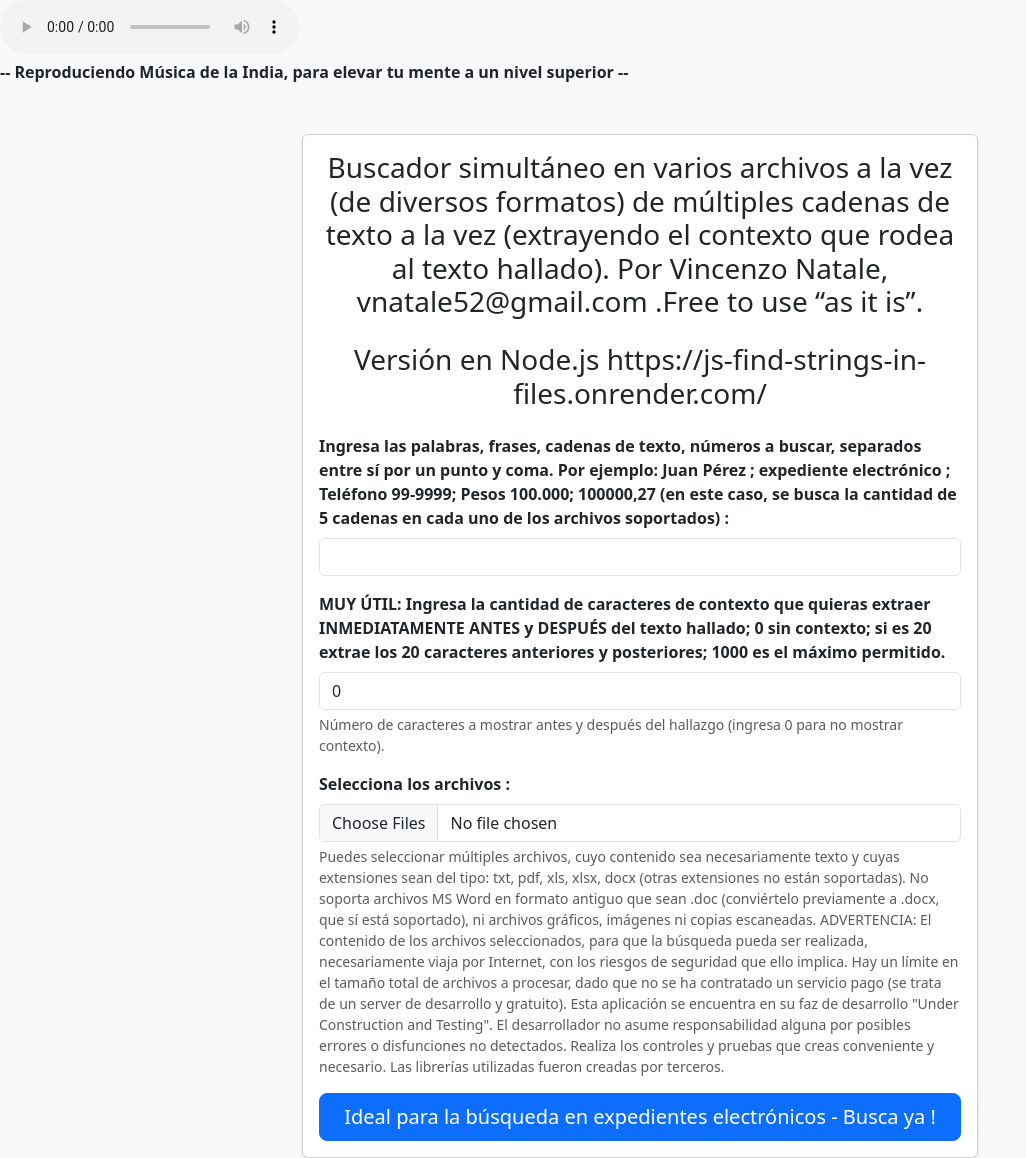
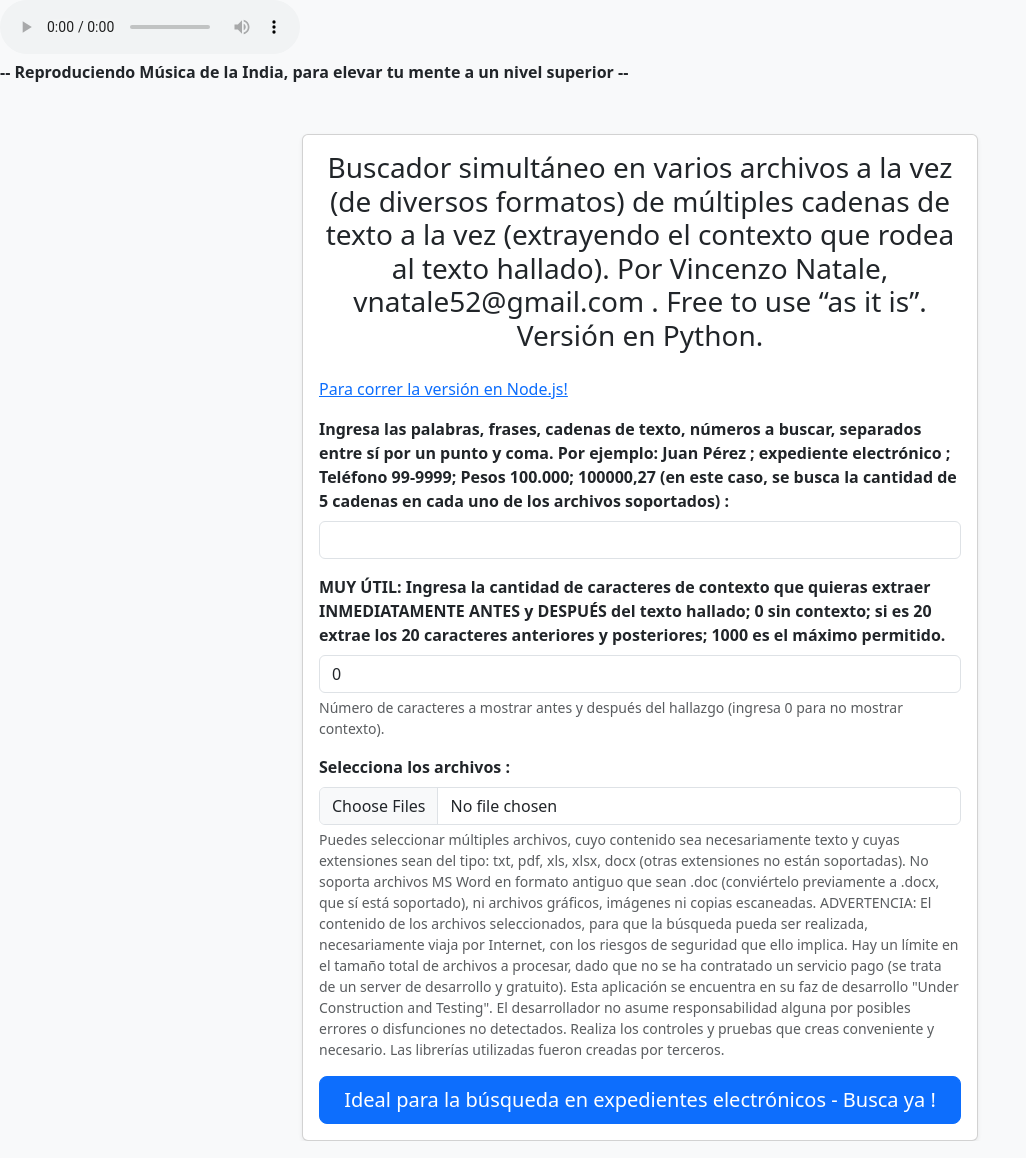
Before and after one commit to vnatale52/Find_Strings_in_Files, a Flask app: page / in a window 1280 px wide. Shown: the whole page, without its empty margins (0-1026 px from the left). Run offline with Flask 3, Linux system fonts and the light colour scheme.

Commit message:
Agregado link a la versión en Node.js

```diff
--- a/templates/index.html
+++ b/templates/index.html
@@ -21,8 +21,9 @@
     <div class="container">
         <div class="card shadow-sm">
             <div class="card-body">
-                <h3 class="card-title text-center mb-4">Buscador simultáneo en varios archivos a la vez (de diversos formatos) de múltiples cadenas de texto a la vez (extrayendo el contexto que rodea al texto hallado).  Por Vincenzo Natale, vnatale52@gmail.com .Free to use “as it is”. </h3>
-                <h3 class="card-title text-center mb-4">Versión en Node.js  https://js-find-strings-in-files.onrender.com/ </h3>
+                <h3 class="card-title text-center mb-4">Buscador simultáneo en varios archivos a la vez (de diversos formatos) de múltiples cadenas de texto a la vez (extrayendo el contexto que rodea al texto hallado).  Por Vincenzo Natale, vnatale52@gmail.com  . Free to use “as it is”. Versión en Python.</h3>
+
+                <p><a href="https://js-find-strings-in-files.onrender.com/">Para correr la versión en Node.js!</a></p>
 
                 {% with messages = get_flashed_messages(with_categories=true) %}
                     {% if messages %}
```
